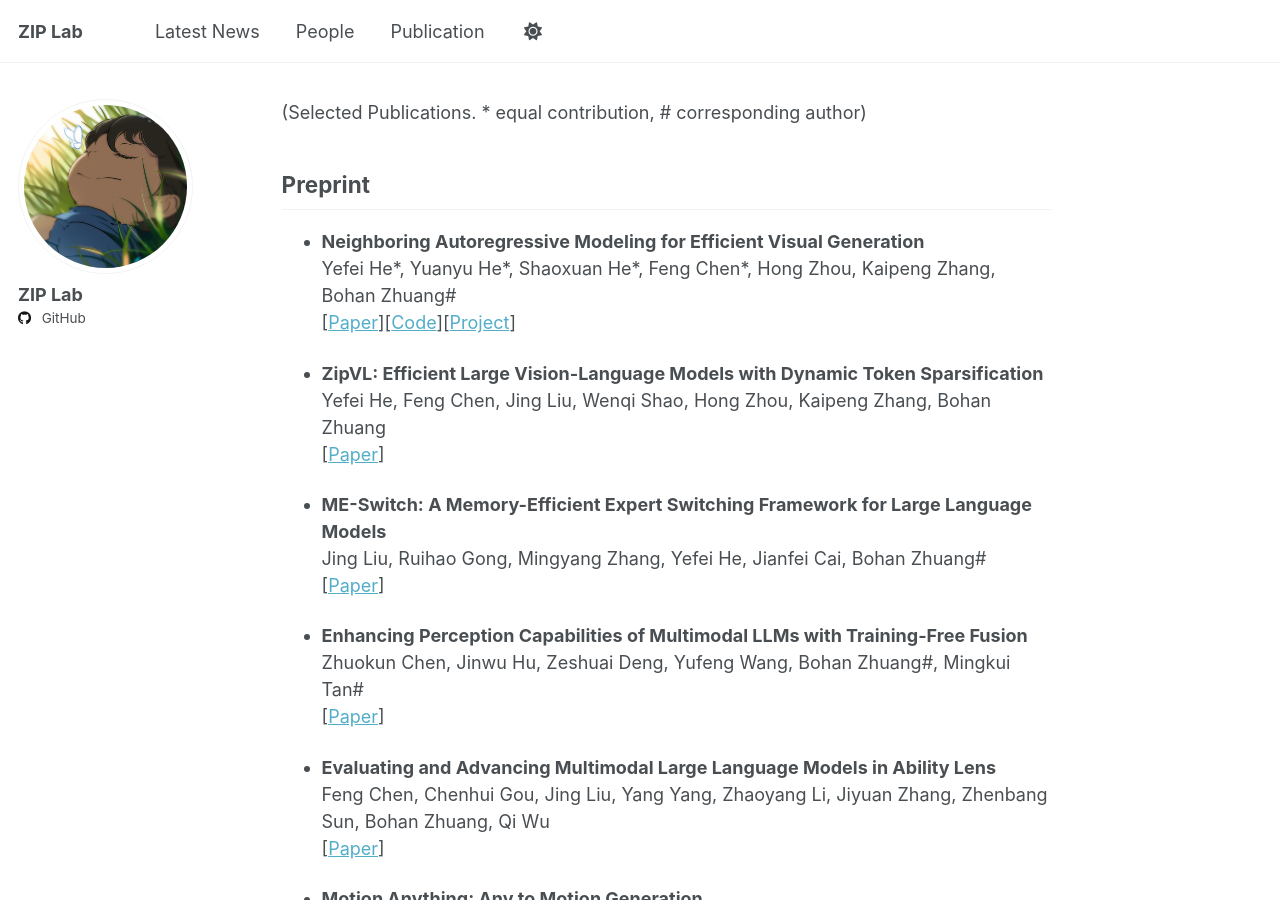
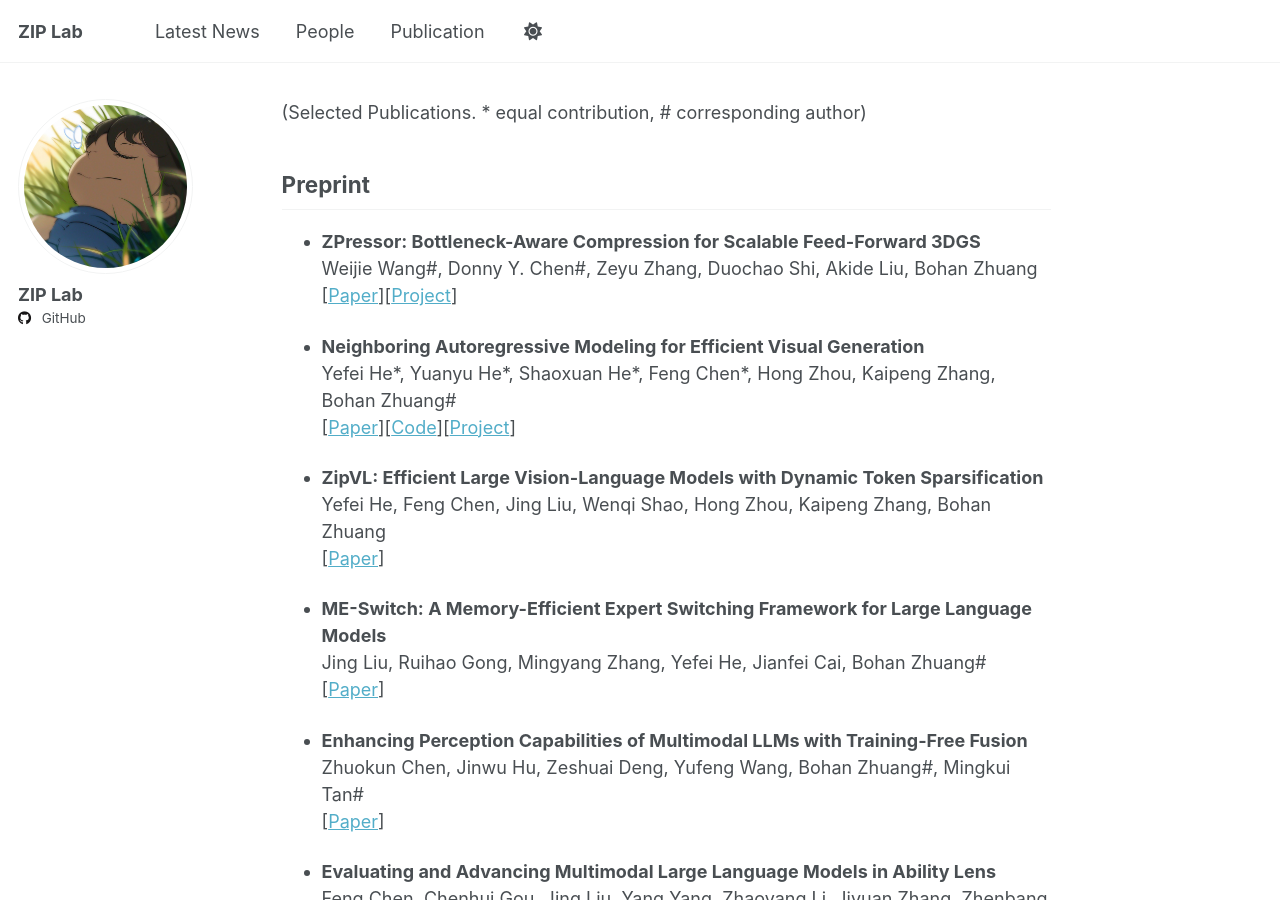
Before and after one commit to ziplab/ziplab.github.io, a Jekyll site: the page built from _pages/publication.md, in a window 1280 px wide and 900 px high. Built offline with Jekyll 4.4.1, drawn with Linux system fonts in a browser that asks for light colours.

Commit message:
Update publication.md

```diff
--- a/_pages/publication.md
+++ b/_pages/publication.md
@@ -5,10 +5,14 @@ author_profile: true
 (Selected Publications. * equal contribution, # corresponding author)
 
 ## Preprint
+
+- **ZPressor: Bottleneck-Aware Compression for Scalable Feed-Forward 3DGS**
+Weijie Wang#, Donny Y. Chen#, Zeyu Zhang, Duochao Shi, Akide Liu, Bohan Zhuang
+\[[Paper](https://arxiv.org/abs/2505.23734)\]\[[Project](https://lhmd.top/zpressor/)\]
+
 - **Neighboring Autoregressive Modeling for Efficient Visual Generation**
 Yefei He\*, Yuanyu He\*, Shaoxuan He\*, Feng Chen\*, Hong Zhou, Kaipeng Zhang, Bohan Zhuang#
 \[[Paper](https://arxiv.org/pdf/2503.10696)\]\[[Code](https://github.com/ThisisBillhe/NAR)\]\[[Project](https://yuanyu0.github.io/nar/)\]
-
 
 - **ZipVL: Efficient Large Vision-Language Models with Dynamic Token Sparsification**
 Yefei He, Feng Chen, Jing Liu, Wenqi Shao, Hong Zhou, Kaipeng Zhang, Bohan Zhuang
```
